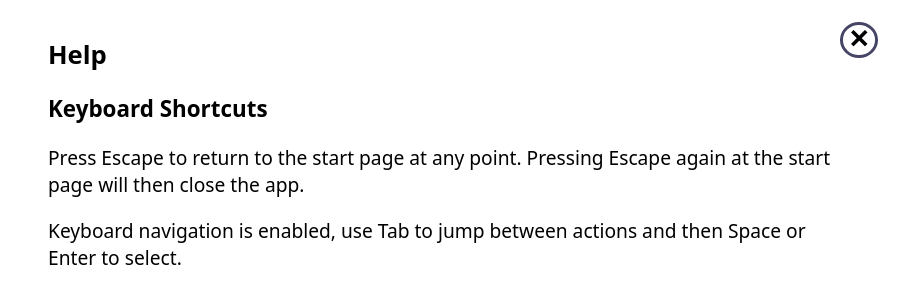
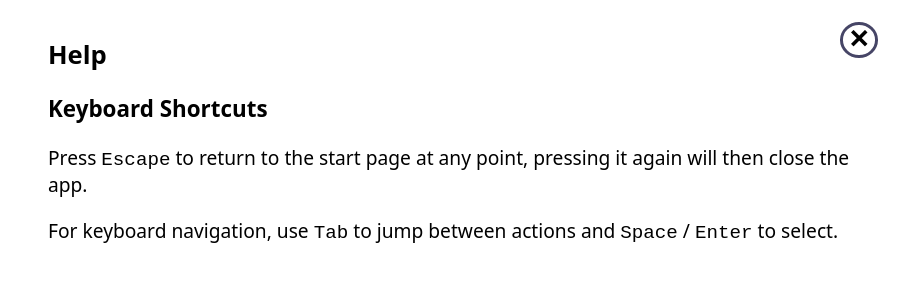
Before and after one commit to jann3/dejaviewer, an Electron app: page src/main.html in a window 900 px wide. Both pictures are taken after a click on the button "help". Drawn offline with nearby package versions, Linux system fonts and the light colour scheme; no server answers; a web font is replaced by a local one.

Commit message:
Added keyboard tags and refined description

```diff
--- a/src/main.html
+++ b/src/main.html
@@ -53,13 +53,13 @@
       <h1 id="help-heading-1">Help</h1>
       <h2 id="help-subheading-1">Keyboard Shortcuts</h2>
       <p id="help-section-1">
-        Press Escape to return to the start page at any point. Pressing Escape again at the start page will then close
+        Press <kbd>Escape</kbd> to return to the start page at any point, pressing it again will then close
         the app.</p>
-      <p id="help-section-2">Keyboard navigation is enabled, use Tab to jump between actions and then Space or Enter to
-        select.</p>
+      <p id="help-section-2">For keyboard navigation, use <kbd>Tab</kbd> to jump between actions and <kbd>Space</kbd> /
+        <kbd>Enter</kbd> to select.
+      </p>
       <footer id="versionFooter" aria-label="version"></footer>
     </section>
-
     <div id="drag-overlay" class="overlay dragleave">
     </div>
   </main>
```
